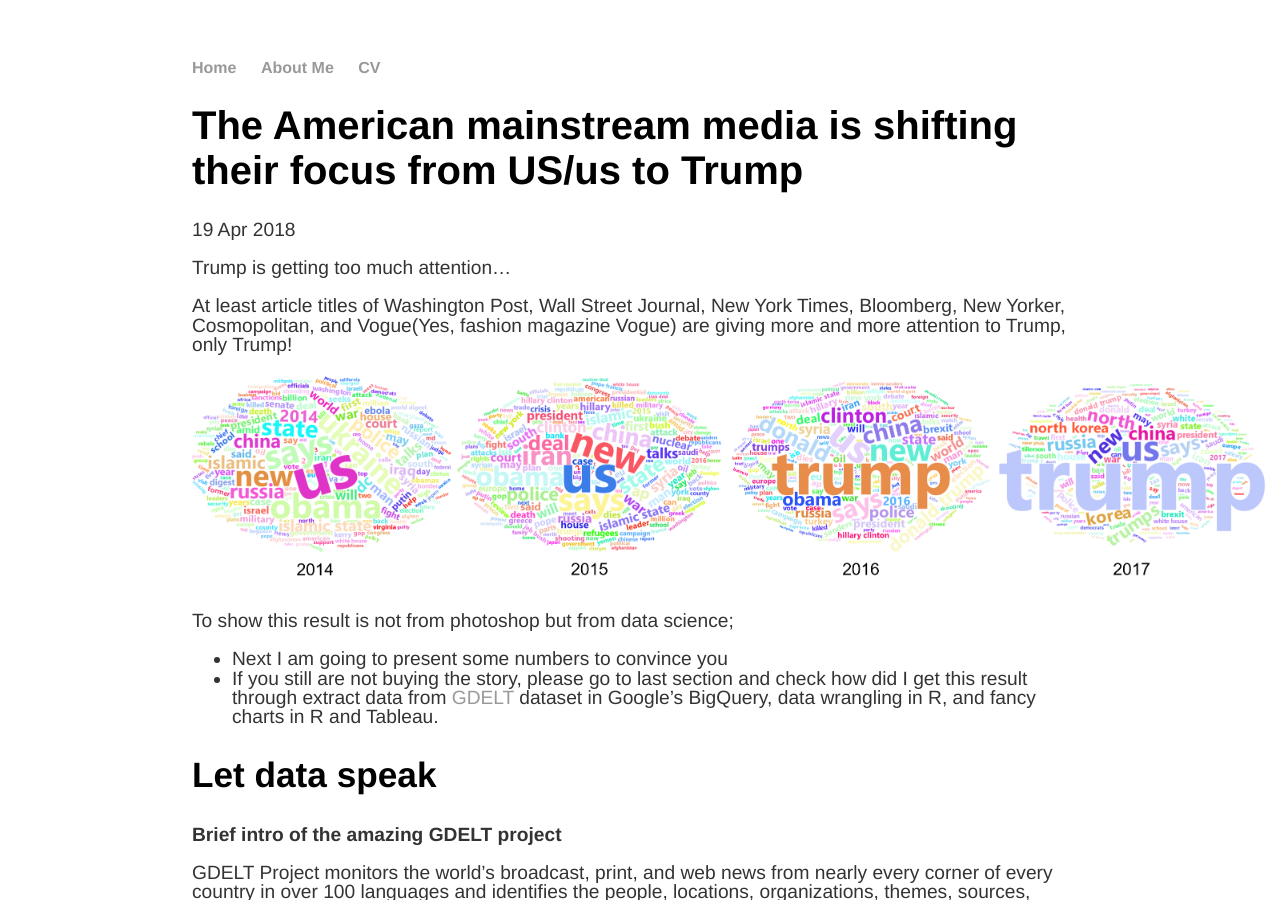
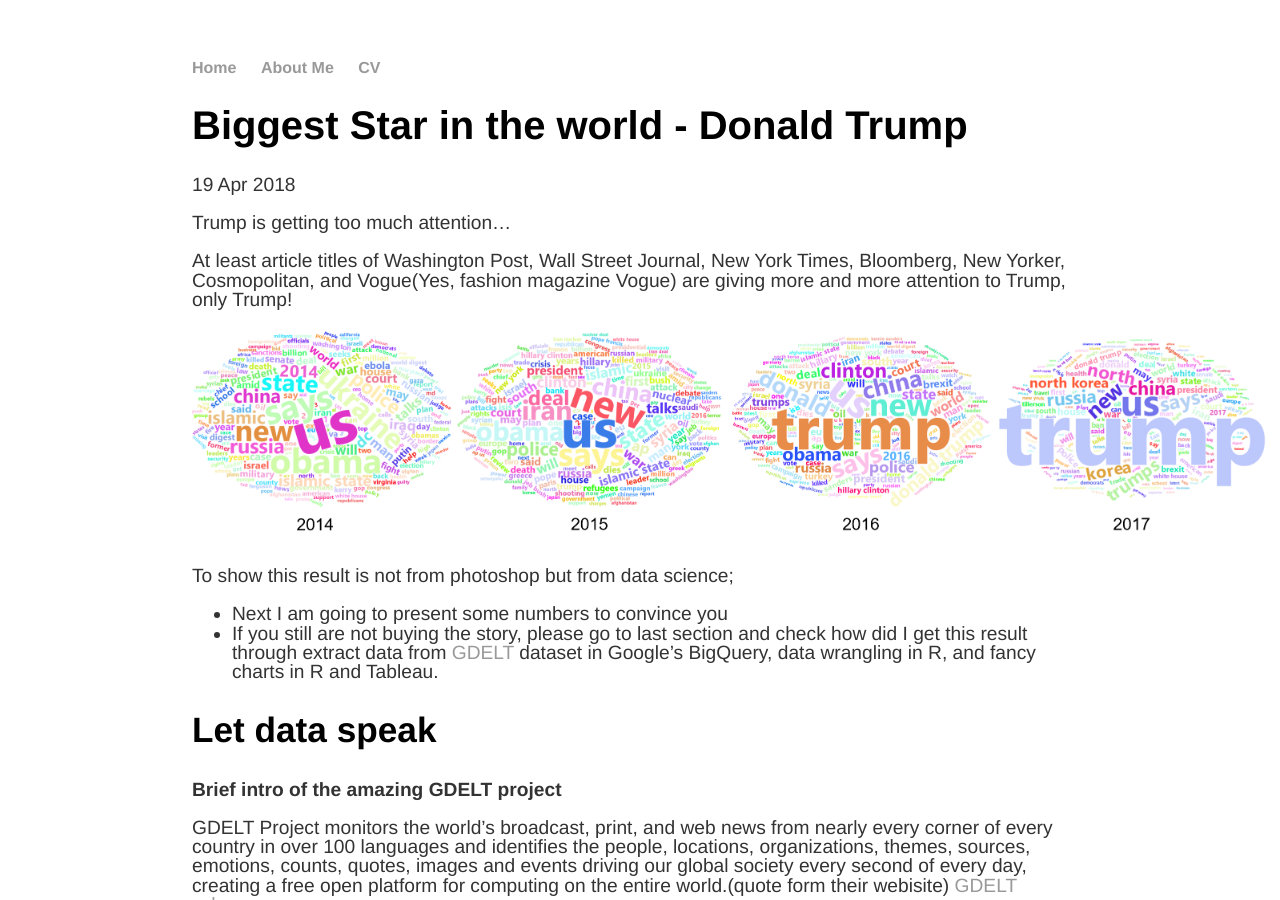
Before and after one commit to elodielu/elodielu.github.io, a Jekyll site: the page built from _posts/2018-04-19-text-analysis-media.md, in a window 1280 px wide and 900 px high. Built offline with Jekyll 4.4.1, drawn with Linux system fonts in a browser that asks for light colours.

Commit message:
Update 2018-04-19-text-analysis-media.md

```diff
--- a/_posts/2018-04-19-text-analysis-media.md
+++ b/_posts/2018-04-19-text-analysis-media.md
@@ -1,6 +1,6 @@
 ---
 layout: post
-title: "The American mainstream media is shifting their focus from US/us to Trump"
+title: "Biggest Star in the world - Donald Trump"
 date: 2018-04-19
 ---
 
```
